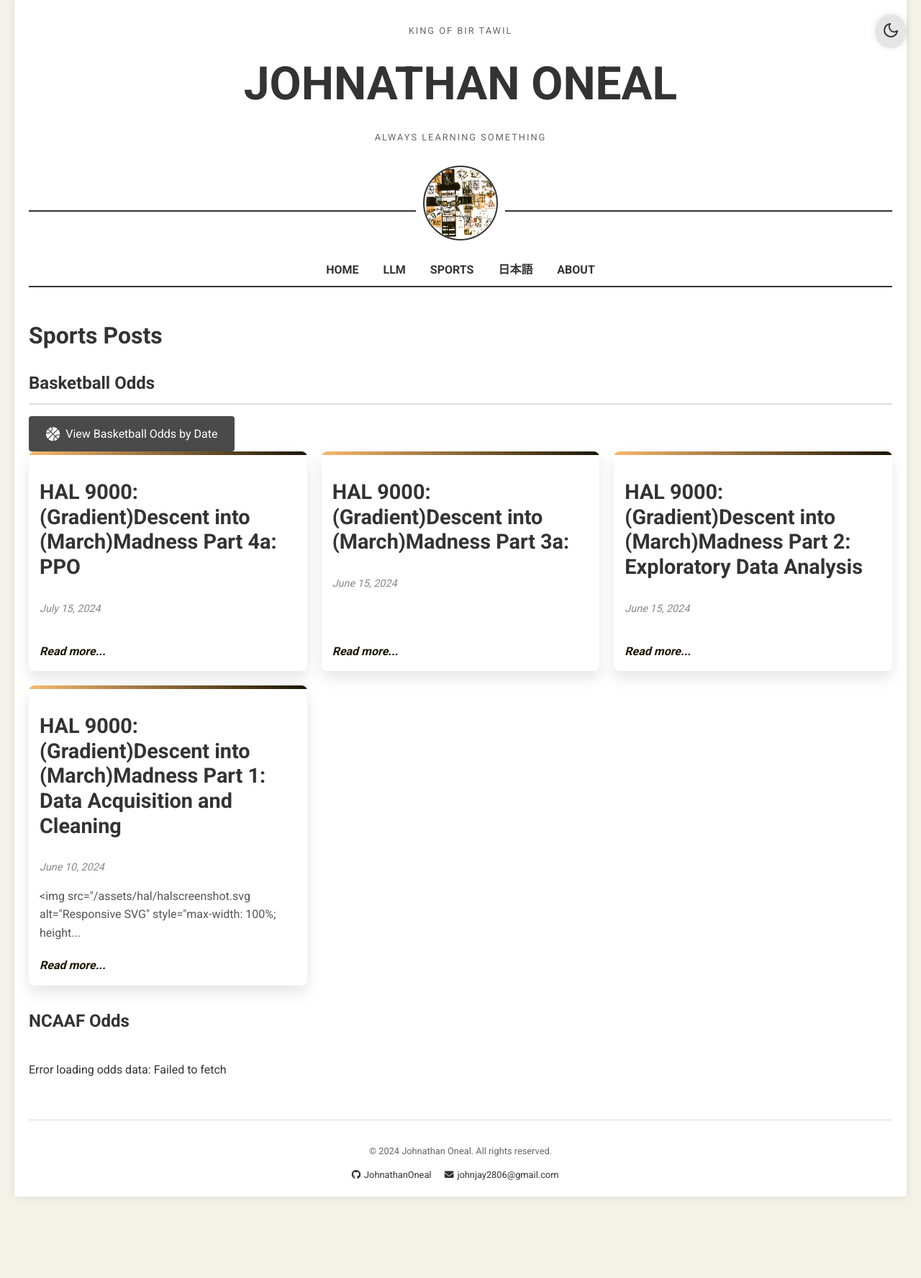
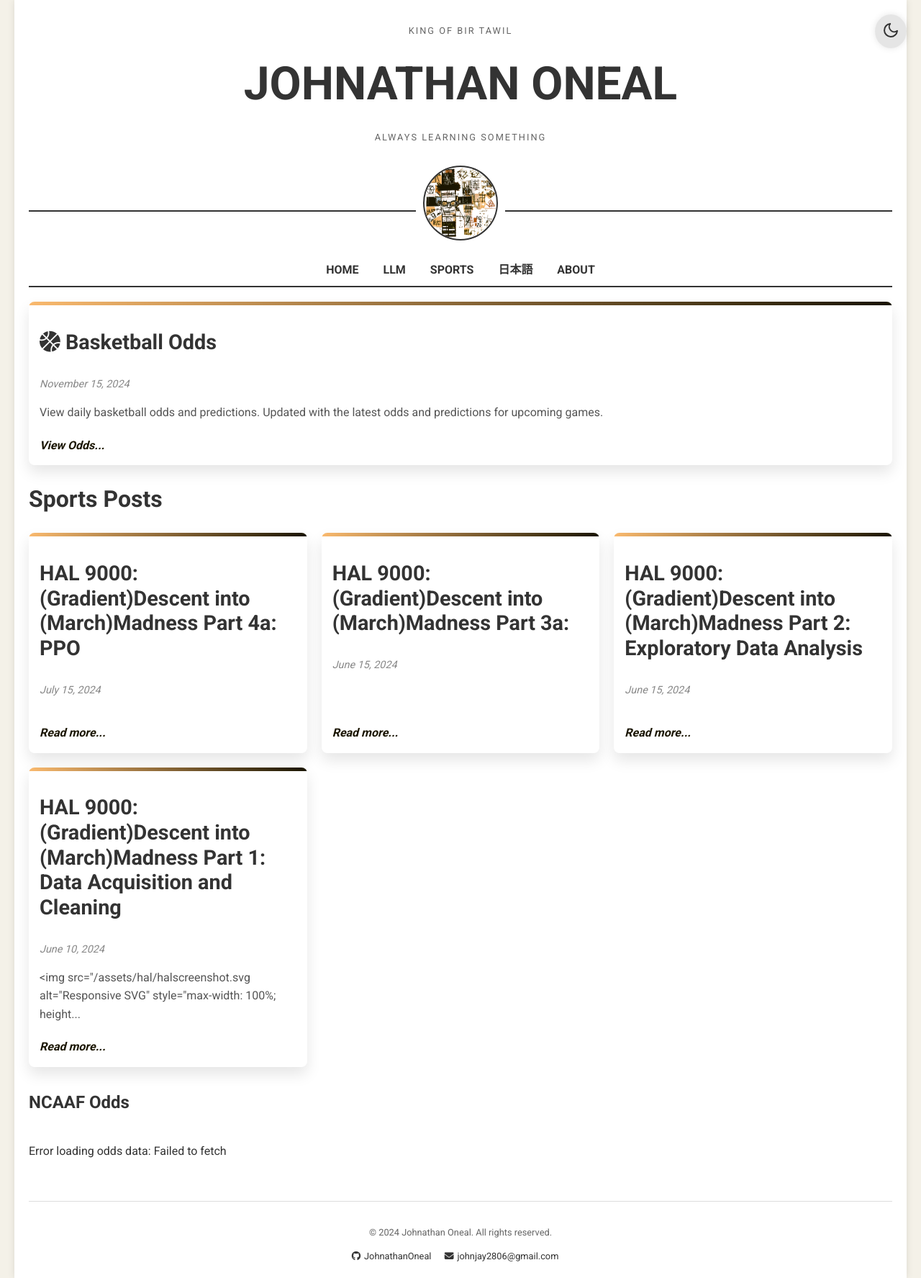
Before and after one commit to JohnathanOneal/JohnathanOneal.github.io, a Jekyll site: the page built from docs/categories/sports.markdown, in a window 1280 px wide. Shown: the whole page at 72% size. Built offline with Jekyll 4.4.1, drawn with Linux system fonts in a browser that asks for light colours; before the commit the page ends 1662 px from its top, so only the background shows below that.

```diff
--- a/docs/_layouts/category.html
+++ b/docs/_layouts/category.html
@@ -5,7 +5,25 @@
 <script src="https://cdn.jsdelivr.net/npm/chart.js"></script>
 {% endif %}
 
+{% if page.title == 'Sports' %}
+<article class="newspaper-article">
+    <h2 class="article-title">
+        <a href="{{ '/categories/sports/basketball' | relative_url }}">
+            <i class="fas fa-basketball-ball"></i> Basketball Odds
+        </a>
+    </h2>
+    <p class="post-meta">{{ site.time | date: "%B %d, %Y" }}</p>
+    <div class="article-excerpt">
+        View daily basketball odds and predictions. Updated with the latest odds and predictions for upcoming games.
+    </div>
+    <a href="{{ '/categories/sports/basketball' | relative_url }}" class="read-more">
+        View Odds...
+    </a>
+</article>
+{% endif %}
+
 <div class="newspaper-category">
+
     <h1 class="category-title">
         {% if page.title == '日本語' %}
             {{ page.title }} 記事
@@ -13,16 +31,6 @@
             {{ page.title }} Posts
         {% endif %}
     </h1>
-
-    {% if page.title == 'Sports' %}
-    <div class="basketball-odds-box">
-        <h2>Basketball Odds</h2>
-        <a href="{{ '/categories/sports/basketball' | relative_url }}" class="odds-link">
-            <i class="fas fa-basketball-ball"></i>
-            <span>View Basketball Odds by Date</span>
-        </a>
-    </div>
-    {% endif %}
 
     <div class="newspaper-columns">
         {% for post in site.categories[page.category] %}
--- a/docs/assets/css/styles.css
+++ b/docs/assets/css/styles.css
@@ -844,24 +844,6 @@
     color: #e0e0e0;
 }
 
-Copy.basketball-odds-box {
-    background: var(--bg-secondary, #f5f5f5);
-    border: 2px solid var(--border-color, #ddd);
-    padding: 1.5rem;
-    margin: 2rem 0;
-    border-radius: 8px;
-    text-align: center;
-}
-
-.basketball-odds-box h2 {
-    margin-top: 0;
-    color: var(--text-primary, #333);
-    font-family: 'Roboto', sans-serif;
-    border-bottom: 2px solid var(--border-color, #ddd);
-    padding-bottom: 0.5rem;
-    margin-bottom: 1rem;
-}
-
 .odds-link {
     display: inline-flex;
     align-items: center;
@@ -880,17 +862,6 @@
 
 .odds-link i {
     font-size: 1.2em;
-}
-
-/* Dark mode styles for basketball odds box */
-.dark-mode .basketball-odds-box {
-    background-color: #2a2a2a;
-    border-color: #444;
-}
-
-.dark-mode .basketball-odds-box h2 {
-    color: #e0e0e0;
-    border-color: #444;
 }
 
 .dark-mode .odds-link {
```
